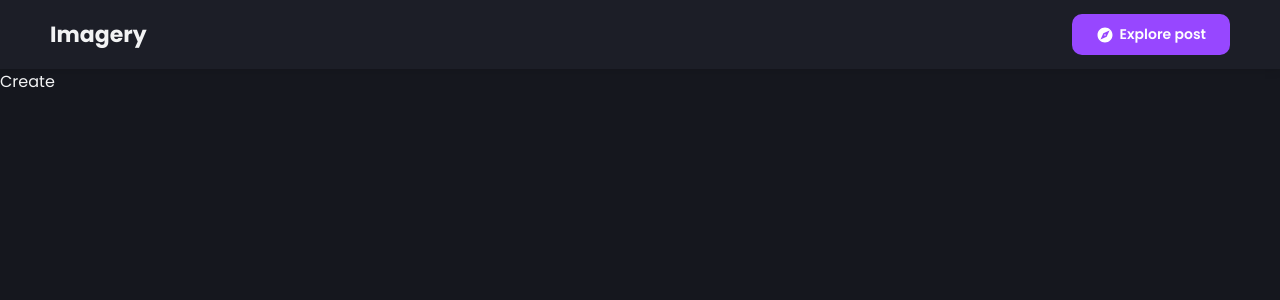
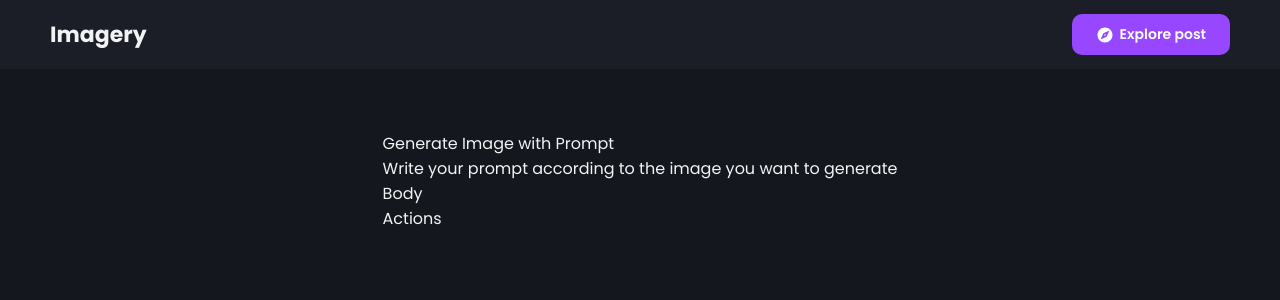
Before and after one commit to AlishaKausheen/Imagery, a React (Create React App) app in the folder client/: page /post in a window 1280 px wide. Shown: the top 300 px of the page. Built offline with nearby package versions, Linux system fonts and the light colour scheme.

Commit message:
Generate imge form

```diff
--- /dev/null
+++ b/client/src/components/GenerateImageForm.jsx
@@ -0,0 +1,36 @@
+import React from 'react';
+import styled from 'styled-components';
+
+const Form = styled.div``;
+
+const Top = styled.div` `;
+
+const Title = styled.div``;
+
+const Desc = styled.div``;
+
+const Body = styled.div``;
+
+const Actions = styled.div``;
+
+
+const GenerateImageForm = () => {
+  return (
+    <Form>
+          <Top>
+              <Title>
+                  Generate Image with Prompt
+              </Title>
+              <Desc>Write your prompt according to the image you want to generate</Desc>
+          </Top>
+          <Body>
+              Body
+          </Body>
+          <Actions>
+              Actions
+          </Actions>
+    </Form>
+  )
+}
+
+export default GenerateImageForm
--- a/client/src/components/ImageCard.jsx
+++ b/client/src/components/ImageCard.jsx
@@ -66,7 +66,9 @@ align-items: center;
 const ImageCard = ({item}) => {
   return (
     <Card>
-          <LazyLoadImage width="100%" src={item?.photo } />
+          <LazyLoadImage
+          alt={item?.prompt}
+              style={{ borderRadius: '12px' }} width="100%" src={item?.photo} />
           <HoverOverlay>
               <Prompt>{item?.prompt}</Prompt>
               <div style={{
--- a/client/src/pages/CreatePost.jsx
+++ b/client/src/pages/CreatePost.jsx
@@ -1,15 +1,45 @@
 import React from 'react';
 import styled from 'styled-components';
+import GenerateImageForm from '../components/GenerateImageForm';
 
 const Container = styled.div`
 height: 100%;
 overflow-y:scroll;
+background: ${({theme})=> theme.bg};
+padding: 30px 30px;
+padding-bottom: 50px;
+display: flex;
+flex-direction: column;
+align-items: center;
+gap: 20px;
+@media (max-width: 768){
+  padding: 6px 10px;
+}
 `;
+
+const Wrapper = styled.div`
+flex: 1;
+height: fit-content;
+width: 100%;
+max-width: 1200px;
+gap: 8%;
+padding: 32px 0px;
+display: flex;
+justify-content: center;
+
+@media (max-width: 768px){
+  flex-direction: column;
+
+}
+`;
+
 
 const CreatePost = () => {
   return (
     <Container>
-      Create
+      <Wrapper>
+      <GenerateImageForm/>
+      </Wrapper>
     </Container>
   )
 }
```
